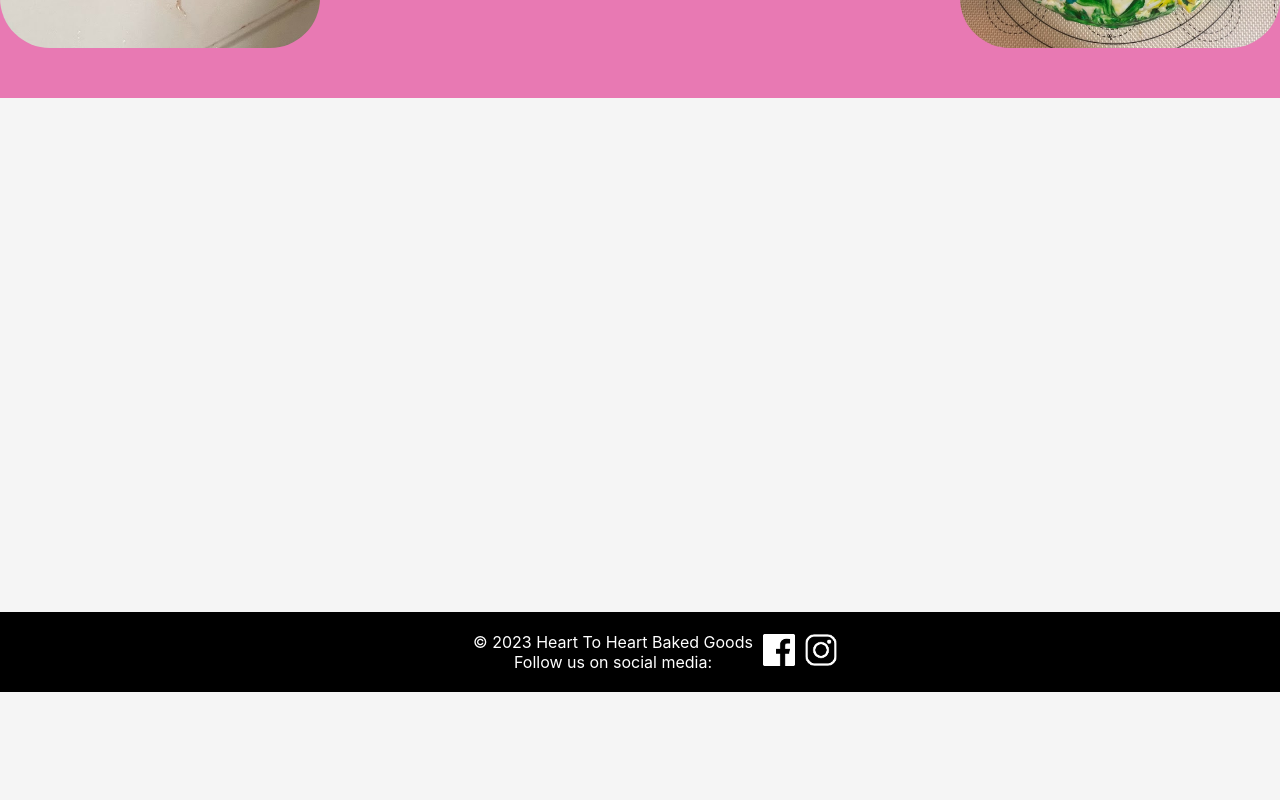
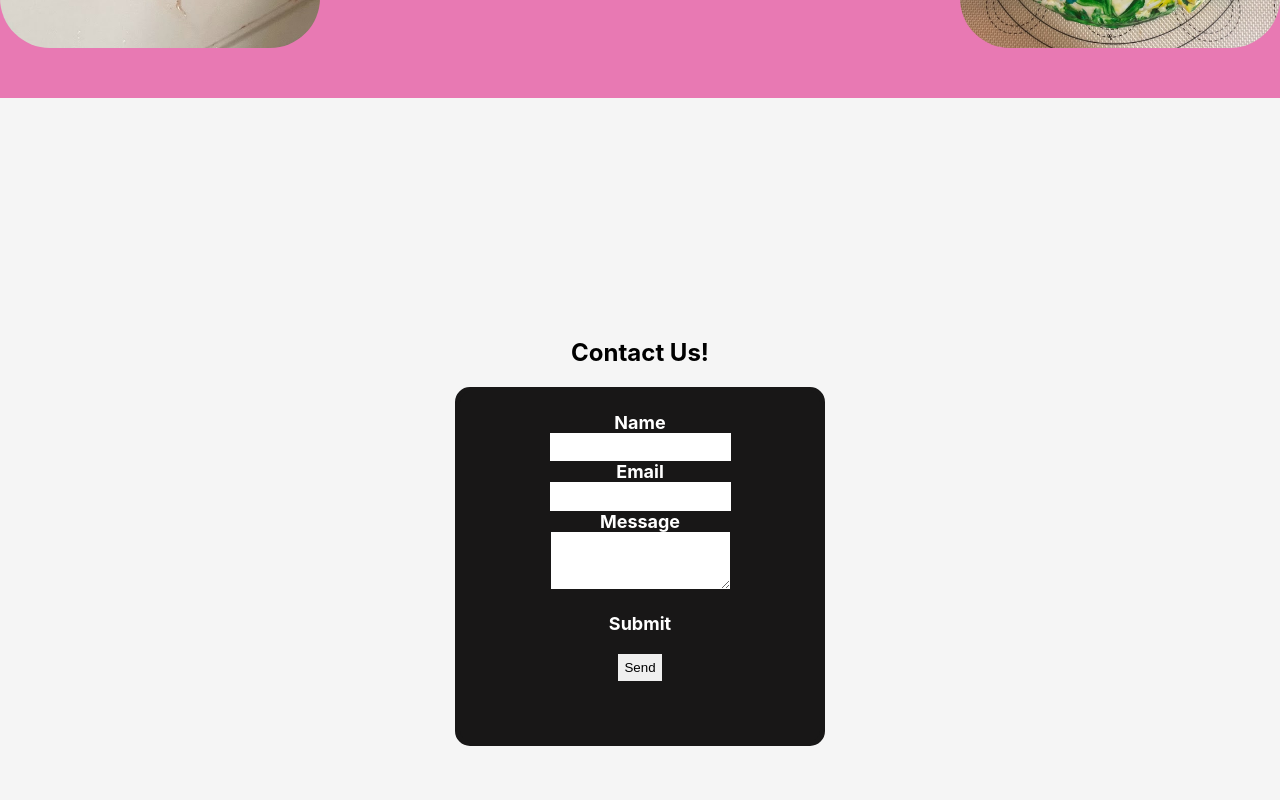
Before and after one commit to Paulracisz/heart-to-heart-baked-goods, a React (Create React App) app: page / in a window 1280 px wide. Shown: the part 3240-4040 px from the top of the page. Before the commit the page ends 3932 px from the top, so only its background shows below. Built offline with nearby package versions, Linux system fonts and the light colour scheme.

Commit message:
added contact form

```diff
--- a/package.json
+++ b/package.json
@@ -3,9 +3,12 @@
   "version": "0.1.0",
   "private": true,
   "dependencies": {
+    "@emailjs/browser": "^3.11.0",
     "@testing-library/jest-dom": "^5.17.0",
     "@testing-library/react": "^13.4.0",
     "@testing-library/user-event": "^13.5.0",
+    "emailjs": "^4.0.3",
+    "emailjs-com": "^3.2.0",
     "gsap": "^3.12.2",
     "react": "^18.2.0",
     "react-dom": "^18.2.0",
--- a/src/App.css
+++ b/src/App.css
@@ -169,6 +169,17 @@ body {
   background-repeat: none;
 }
 
+.spinning-back-contact {
+  display: flex;
+  margin-top: 25%;
+  color: black;
+  justify-content: center;
+  align-items: center;
+  width: 100vw;
+  height: 100vh;
+  flex-direction: column;
+}
+
 .falling-img:hover {
   background-color: whitesmoke;
   padding: 25px;
@@ -218,6 +229,10 @@ body::-webkit-scrollbar-thumb {
   }
 
 
+  #contactformbox {
+    width: 55%;
+  }
+
 
   .TopBar {
     width: 100% !important;
--- a/src/App.js
+++ b/src/App.js
@@ -11,6 +11,7 @@ import HeartMacarons from "./assets/heartmacarons3.jpg";
 import Cake from "./assets/cake.jpg";
 import Facebook from "./assets/facebook.png";
 import Instagram from "./assets/instagram.png";
+import { Contact } from "./components/Contact";
 
 function App() {
   useEffect(() => {
@@ -69,7 +70,10 @@ function App() {
             ></img>
           </div>
         </div>
-        <div className="spinning-back"></div>
+        <div className="spinning-back-contact">
+          <h2>Contact Us!</h2>
+          <Contact />
+        </div>
         <div className="footer">
           © 2023 Heart To Heart Baked Goods <br />
           Follow us on social media:
--- /dev/null
+++ b/src/components/Contact.jsx
@@ -0,0 +1,105 @@
+import React, { useRef } from "react";
+import emailjs from "emailjs-com";
+import "../stylesheets/Contact.css";
+
+export const Contact = () => {
+  const form = useRef();
+
+  const sendEmail = (e) => {
+    e.preventDefault();
+
+    let formUserName = document.getElementById("usernameinput").value;
+    let formEmail = document.getElementById("emailinput").value;
+    let formText = document.getElementById("textinput").value;
+
+    let formUserNameHTML = document.getElementById("usernameinput");
+    let formEmailHTML = document.getElementById("emailinput");
+    let formTextHTML = document.getElementById("textinput");
+
+    let formWarningText = document.getElementById("form-warning-message");
+
+    const templateParams = {
+      from_name: formUserName,
+      from_email: formEmail,
+      message: formText,
+    };
+
+    if (formUserName !== "" && formEmail !== "" && formText !== "") {
+      emailjs
+        .send(
+          "service_1mdh5zq",
+          "template_ruok9uk",
+          templateParams,
+          "vAgyCIgszAx1SPSpF"
+        )
+        .then(
+          (result) => {
+            window.alert("Message Sent Successfully.");
+            console.log(result.text);
+            formUserNameHTML.style.border = "1px solid black";
+            formEmailHTML.style.border = "1px solid black";
+            formTextHTML.style.border = "1px solid black";
+            formWarningText.hidden = true;
+            form.current.reset();
+          },
+          (error) => {
+            window.alert(
+              "An error has occurred, please try again later. " + error.text
+            );
+            console.log(error.text);
+          }
+        );
+    } else {
+      formWarningText.hidden = false;
+    }
+    if (formUserName === "") {
+      formUserNameHTML.style.border = "2px solid red";
+    }
+    if (formEmail === "") {
+      formEmailHTML.style.border = "2px solid red";
+    }
+    if (formText === "") {
+      formTextHTML.style.border = "2px solid red";
+    }
+    if (formUserName !== "") {
+      formUserNameHTML.style.border = "1px solid black";
+    }
+    if (formEmail !== "") {
+      formEmailHTML.style.border = "1px solid black";
+    }
+    if (formText !== "") {
+      formTextHTML.style.border = "1px solid black";
+    }
+  };
+
+  return (
+    <>
+      <p id="form-warning-message" hidden={true}>
+        Please fill out all of the required fields.
+        <br /> The required fields are marked in <b id="red-text">red</b>.
+      </p>
+      <form ref={form} id="contactformbox" onSubmit={sendEmail}>
+        <label className="text">
+          Name
+          <br />
+          <input type="text" id="usernameinput" name="from_name" />
+        </label>
+        <label className="email">
+          Email
+          <br />
+          <input type="email" id="emailinput" name="from_email" />
+        </label>
+        <label className="message">
+          Message
+          <br />
+          <textarea id="textinput" name="message" />
+        </label>
+        <label className="submit">
+          Submit
+          <br />
+          <input className="submit" type="submit" value="Send" />
+        </label>
+      </form>
+    </>
+  );
+};
--- /dev/null
+++ b/src/stylesheets/Contact.css
@@ -0,0 +1,84 @@
+#form-warning-message {
+    text-shadow: 1px 1px white;
+    font-weight: bold;
+    color: black;
+    font-size: 1.5em
+}
+
+#red-text {
+    color: red;
+    font-weight: bold;
+}
+
+.submit {
+    margin: 20px;
+}
+
+#textinput {
+    height: 4em;
+}
+
+input.submit:hover {
+    filter: brightness(50%);
+    cursor: pointer;
+}
+
+textarea,
+input {
+    border: 1px solid var(--input-border);
+    height: 2em;
+}
+
+label {
+    font-weight: bold;
+    font-size: 18px;
+    text-align: center;
+    color: white;
+    text-shadow: 1px 1px var(--text-shadow-about);
+}
+
+#emailp {
+    text-shadow: 1px 1px var(--text-shadow-about);
+    color: (var(--email-p))
+}
+
+#contact-box {
+    background: var(--contact-box-gradient);
+    width: 100%;
+    display: flex;
+    flex-direction: column;
+    justify-content: center;
+    align-items: center;
+    padding: 50px;
+}
+
+#contactformbox {
+    display: flex;
+    flex-direction: column;
+    background-color: rgb(24, 23, 23);
+    border: 5px solid rgb(24,23,23);
+    border-radius: 15px;
+    padding: 20px;
+    justify-content: center;
+    align-items: center;
+    width: 25%;
+}
+
+#contactbox {
+    background-size: cover;
+    background-repeat: no-repeat;
+    height: 100%;
+    background-position: center;
+    width: 100%;
+}
+
+
+/* Media query for screens up to 767px (typical phones) */
+@media screen and (max-width: 767px) {
+    /* Styles for phones and smaller screens */
+
+    #contactformbox {
+      width: 55%;
+    }
+
+  }
```
Also changed, not shown: 1 other file (tests, documents, lock files or other folders).
